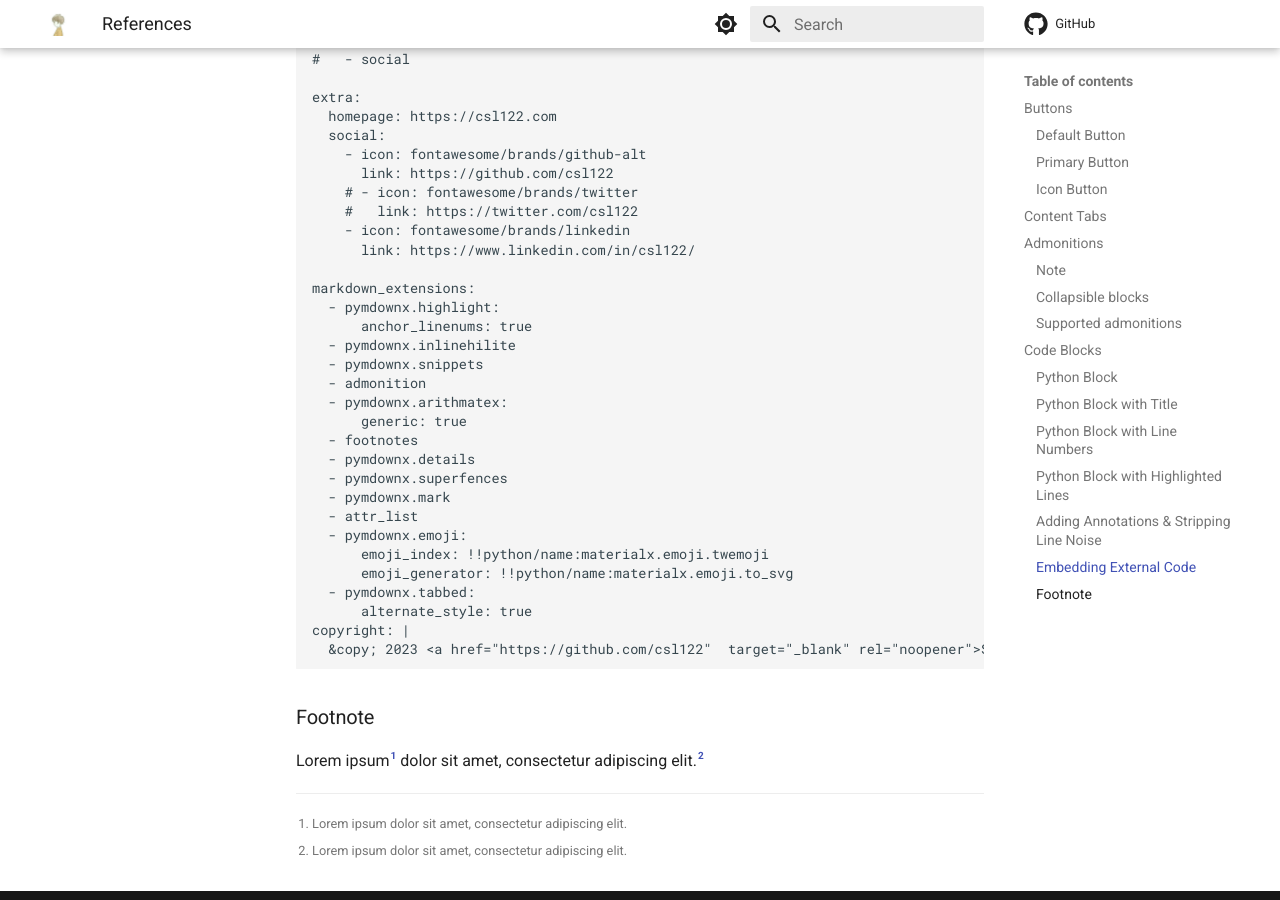
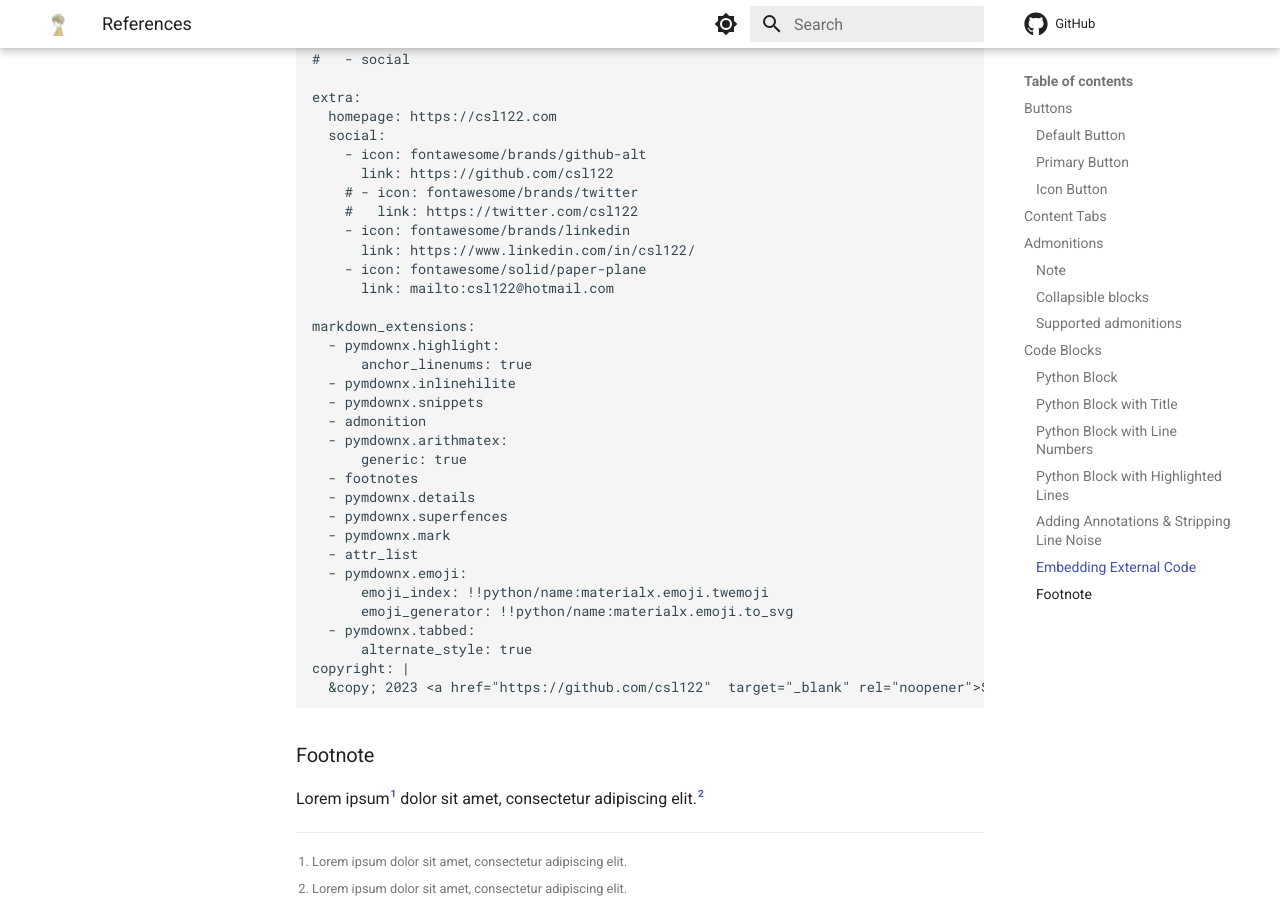
Before and after one commit to csl122/mkdocs, an MkDocs documentation site: the page built from docs/referene.md, in a window 1280 px wide and 900 px high, scrolled down 4349 px. Built offline with MkDocs 1.6.1 and Material for MkDocs 9.7.7, drawn with Linux system fonts in a browser that asks for light colours; emoji names are drawn with the system emoji font; comment, search, counter and statistics services are not loaded.

Commit message:
feat: add email

```diff
--- a/mkdocs.yml
+++ b/mkdocs.yml
@@ -88,6 +88,8 @@ extra:
     #   link: https://twitter.com/csl122
     - icon: fontawesome/brands/linkedin
       link: https://www.linkedin.com/in/csl122/
+    - icon: fontawesome/solid/paper-plane
+      link: mailto:csl122@hotmail.com
 
 markdown_extensions:
   - pymdownx.highlight:
```
